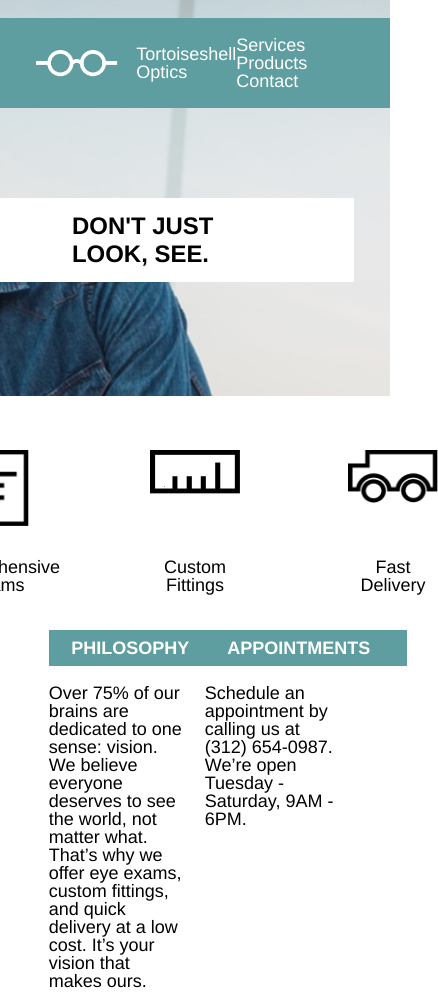
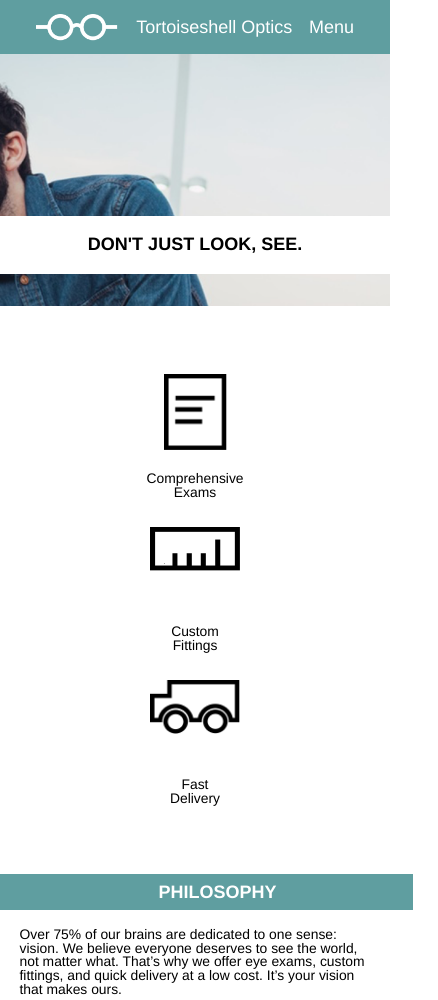
Before and after one commit to rachel-simpson/tortoiseshell, a plain HTML site: page index.html in a window 390 px wide. Shown: the top 1000 px of the page, 438 px wide, since content can reach past the window. Drawn offline with Linux system fonts and the light colour scheme.

Commit message:
Add media query for mobile

```diff
--- a/index.html
+++ b/index.html
@@ -21,9 +21,10 @@
         </div>
         <!-- nav menu options -->
         <nav>
-          <span><a href="#services">Services</a></span>
-          <span><a href="#">Products</a></span>
-          <span><a href="#footer">Contact</a></span>
+          <span class="menu-item"><a href="#services">Services</a></span>
+          <span class="menu-item"><a href="#">Products</a></span>
+          <span class="menu-item"><a href="#footer">Contact</a></span>
+          <span id="menu"><a href="#">Menu</a></span>
         </nav>
       </div>
       <!-- headline -->
--- a/resources/stylesheet.css
+++ b/resources/stylesheet.css
@@ -52,6 +52,10 @@ nav span {
 .logo img {
   height: 1.5rem;
   padding: 0 1rem 0 2rem;
+}
+
+#menu {
+  display: none;
 }
 
 /* headline */
@@ -152,6 +156,7 @@ p {
   }
 
   .container {
+    padding-top: 0;
     width: 100%;
   }
 
@@ -164,3 +169,90 @@ p {
     padding: .75rem 4rem;
   }
 }
+
+@media only screen and (max-width: 680px) {
+  header {
+    height: 17rem;
+  }
+
+  .container {
+    width: 100%;
+  }
+
+  .headline {
+    font-size: 1rem;
+    margin: 9rem 0 0 0;
+    text-align: center;
+    width: 100%;
+  }
+
+  .headline h1 {
+    margin: 0 auto;
+    padding: 1rem 0;
+  }
+
+  .menu-item {
+    display: none;
+  }
+
+  #menu {
+    display: inline-block;
+  }
+
+  .services {
+    flex-direction: column;
+    align-items: center;
+    height: 24rem;
+    margin: 3.77rem 0;
+  }
+
+  .service {
+    font-size: .77rem;
+  }
+
+  .one,
+  .two {
+    padding-bottom: 1.54rem;
+    padding-right: 0;
+  }
+
+  .further-info {
+    flex-direction: column;
+  }
+
+  h2 {
+    text-align: center;
+    width: 100%;
+  }
+
+  .info {
+    width: 100%;
+  }
+
+  .philosophy {
+    margin-right: 5%;
+  }
+
+  p {
+    font-size: .77rem;
+    margin: 1rem auto 4rem auto;
+    width: 90%;
+  }
+
+  .footer {
+    margin-top: 0;
+  }
+
+  footer span {
+    display: none;
+  }
+
+  .copyright {
+    padding: 4rem;
+  }
+
+  .copyright img {
+    margin: 0 auto;
+    padding-right: 0;
+  }
+}
```
